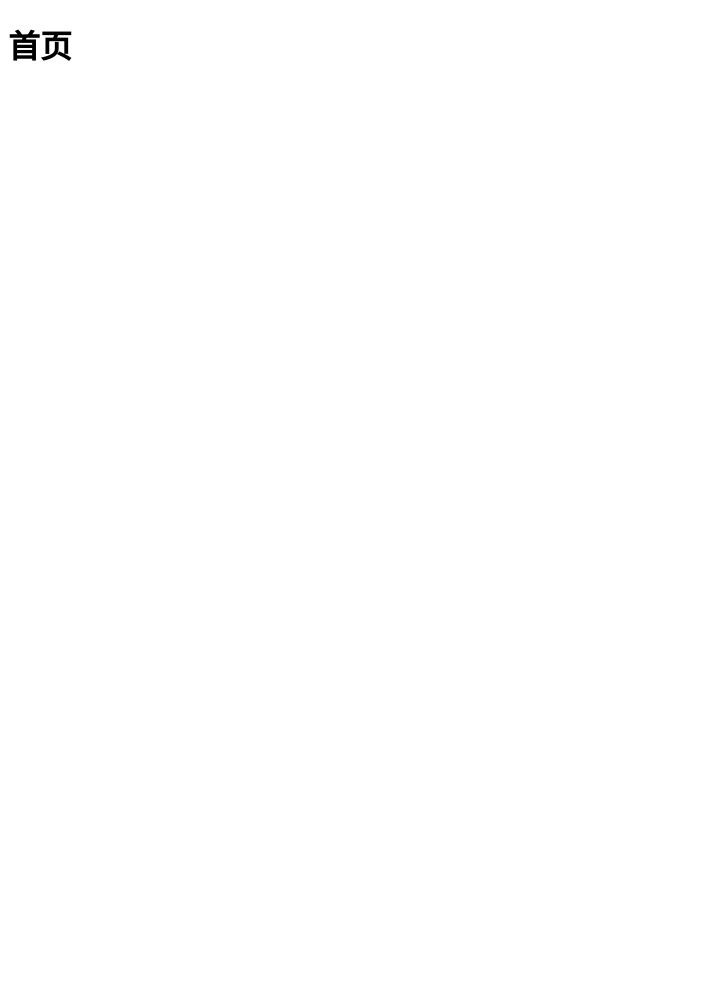
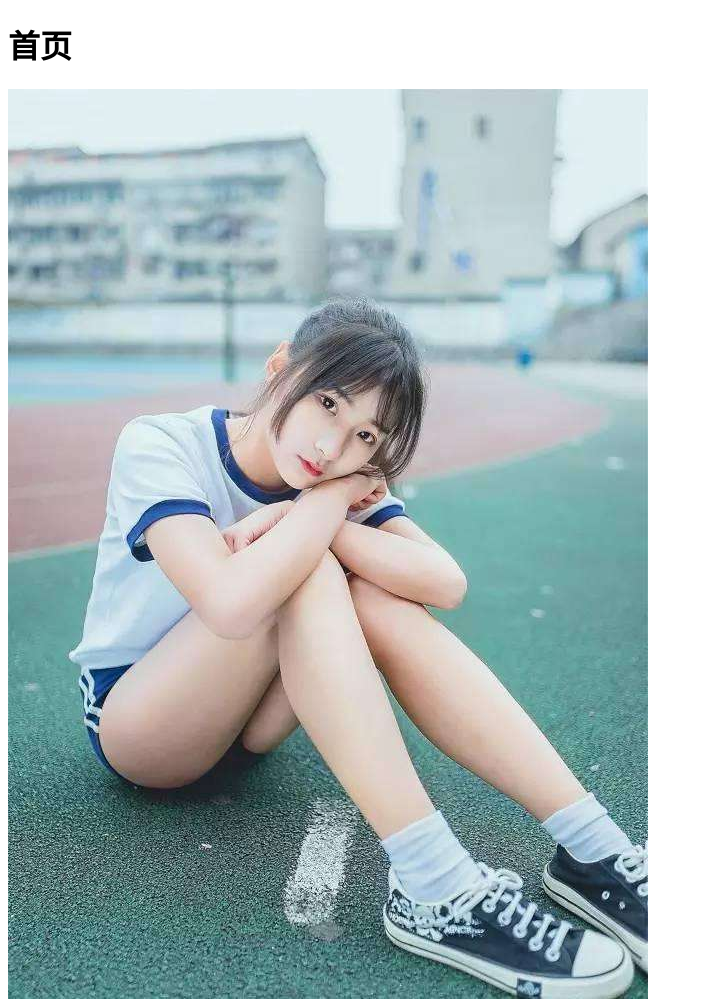
Before and after one commit to Meetdeath520/study-Gitpull35, a plain HTML site: page index.html in a window 1280 px wide. Shown: the whole page, without its empty margins (0-703 px from the left). Before the commit the page ends 800 px from the top, so only its background shows below. Drawn offline with Linux system fonts and the light colour scheme.

Commit message:
来了一个美女

```diff
--- a/index.html
+++ b/index.html
@@ -8,5 +8,6 @@
 </head>
 <body>
     <h1>首页</h1>
+    <img src="./03.jpg" alt="">
 </body>
 </html>
```
Also changed, not shown: 03.jpg (added).
